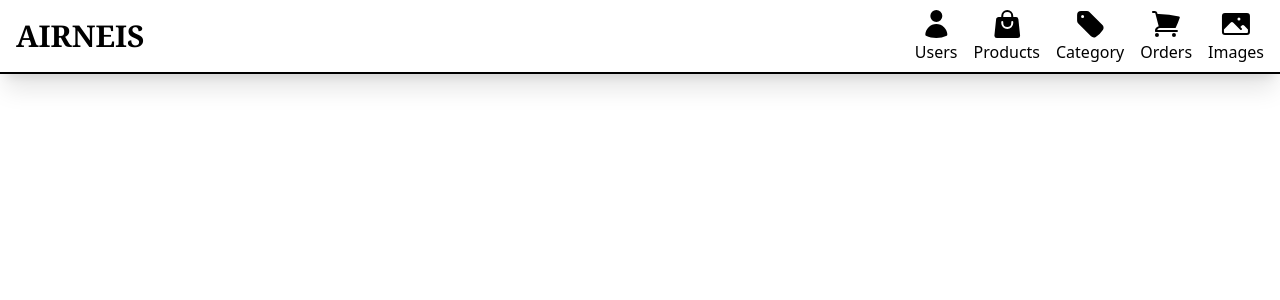
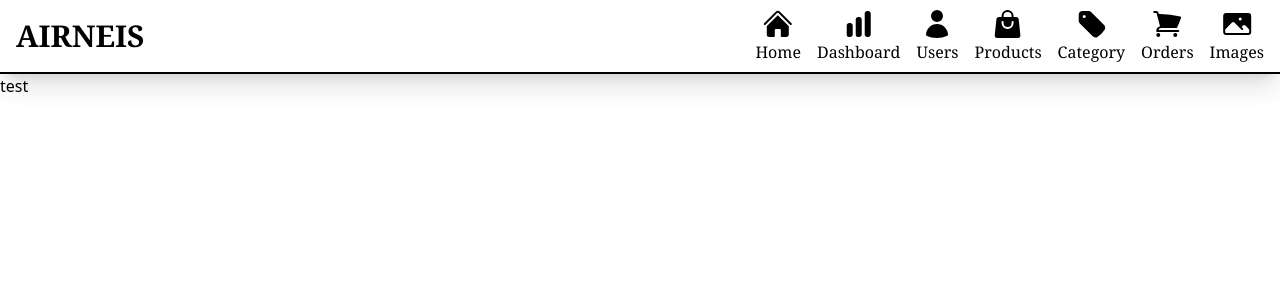
Before and after one commit to B3-Team6/e-commerce-project, a Next.js app: page /BackOffice in a window 1280 px wide. Shown: the top 300 px of the page. Built offline with nearby package versions, Linux system fonts and the light colour scheme.

Commit message:
fix  bug layout

```diff
--- a/src/components/BackOffice/LayoutAdmin.jsx
+++ b/src/components/BackOffice/LayoutAdmin.jsx
@@ -2,10 +2,10 @@ import NavBarAdmin from "./NavBarAdmin"
 
 const LayoutAdmin = ({ children }) => {
   return (
-    <>
+    <div className="flex flex-col">
       <NavBarAdmin />
       {children}
-    </>
+    </div>
   )
 }
 
--- a/src/components/BackOffice/NavBarAdmin.jsx
+++ b/src/components/BackOffice/NavBarAdmin.jsx
@@ -1,36 +1,49 @@
-import { ShoppingCartIcon } from "@heroicons/react/24/solid"
-import { ShoppingBagIcon } from "@heroicons/react/24/solid"
-import { PhotoIcon } from "@heroicons/react/24/solid"
-import { UserIcon } from "@heroicons/react/24/solid"
-import { TagIcon } from "@heroicons/react/24/solid"
+import {
+  HomeIcon,
+  ChartBarIcon,
+  UserIcon,
+  ShoppingBagIcon,
+  ShoppingCartIcon,
+  TagIcon,
+  PhotoIcon,
+} from "@heroicons/react/24/solid"
+import Link from "next/link"
 
 const NavBarAdmin = () => {
   return (
     <>
-      <div className="flex justify-between border-b-2 border-black px-4 py-2 shadow-xl">
-        <div className="font-black text-3xl flex items-center font-serif">
-          AIRNEIS
+      <div className="flex justify-between border-b-2 border-black px-4 py-2 shadow-xl sticky top-0 w-full ">
+        <div className="font-black text-3xl flex items-center font-serif hover:cursor-pointer">
+          <Link href={"/"}>AIRNEIS</Link>
         </div>
-        <div className="flex gap-4">
-          <span className="flex flex-col">
-            <UserIcon className="h-8" />
+        <div className="flex gap-4 font-serif">
+          <span className="flex flex-col hover:text-slate-300 hover:cursor-pointer duration-300">
+            <HomeIcon className="h-8 " />
+            Home
+          </span>
+          <span className="flex flex-col hover:text-slate-300 hover:cursor-pointer duration-300">
+            <ChartBarIcon className="h-8 " />
+            Dashboard
+          </span>
+          <span className="flex flex-col hover:text-slate-300 hover:cursor-pointer duration-300">
+            <UserIcon className="h-8 " />
             Users
           </span>
-          <span className="flex flex-col">
+          <span className="flex flex-col hover:text-slate-300 hover:cursor-pointer duration-300">
             <ShoppingBagIcon className="h-8" />
             Products
           </span>
-          <span className="flex flex-col">
-            <TagIcon className="h-8" />
+          <span className="flex flex-col hover:text-slate-300 hover:cursor-pointer duration-300">
+            <TagIcon className="h-8 " />
             Category
           </span>
-          <span className="flex flex-col">
-            <ShoppingCartIcon className="h-8" />
+          <span className="flex flex-col hover:text-slate-300 hover:cursor-pointer duration-300">
+            <ShoppingCartIcon className="h-8 " />
             Orders
           </span>
 
-          <span className="flex flex-col">
-            <PhotoIcon className="h-8" />
+          <span className="flex flex-col hover:text-slate-300 hover:cursor-pointer duration-300">
+            <PhotoIcon className="h-8 " />
             Images
           </span>
         </div>
--- a/src/pages/BackOffice/index.jsx
+++ b/src/pages/BackOffice/index.jsx
@@ -11,6 +11,7 @@ const BackOffice = () => {
         <meta name="viewport" content="width=device-width, initial-scale=1" />
         <link rel="icon" href="/favicon.ico" />
       </Head>
+      <div>test</div>
     </>
   )
 }
```
Also changed, not shown: 1 other file (tests, documents, lock files or other folders).
